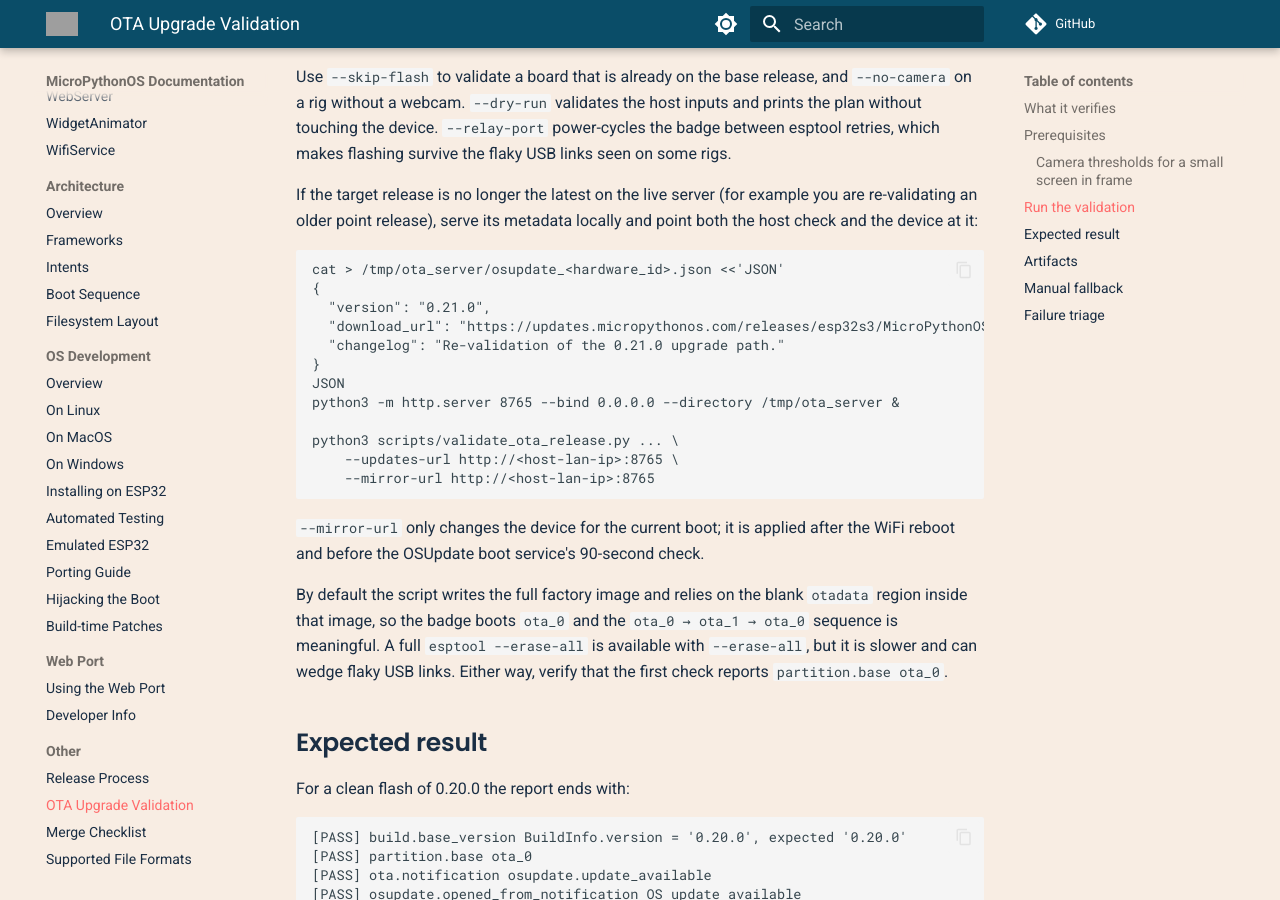
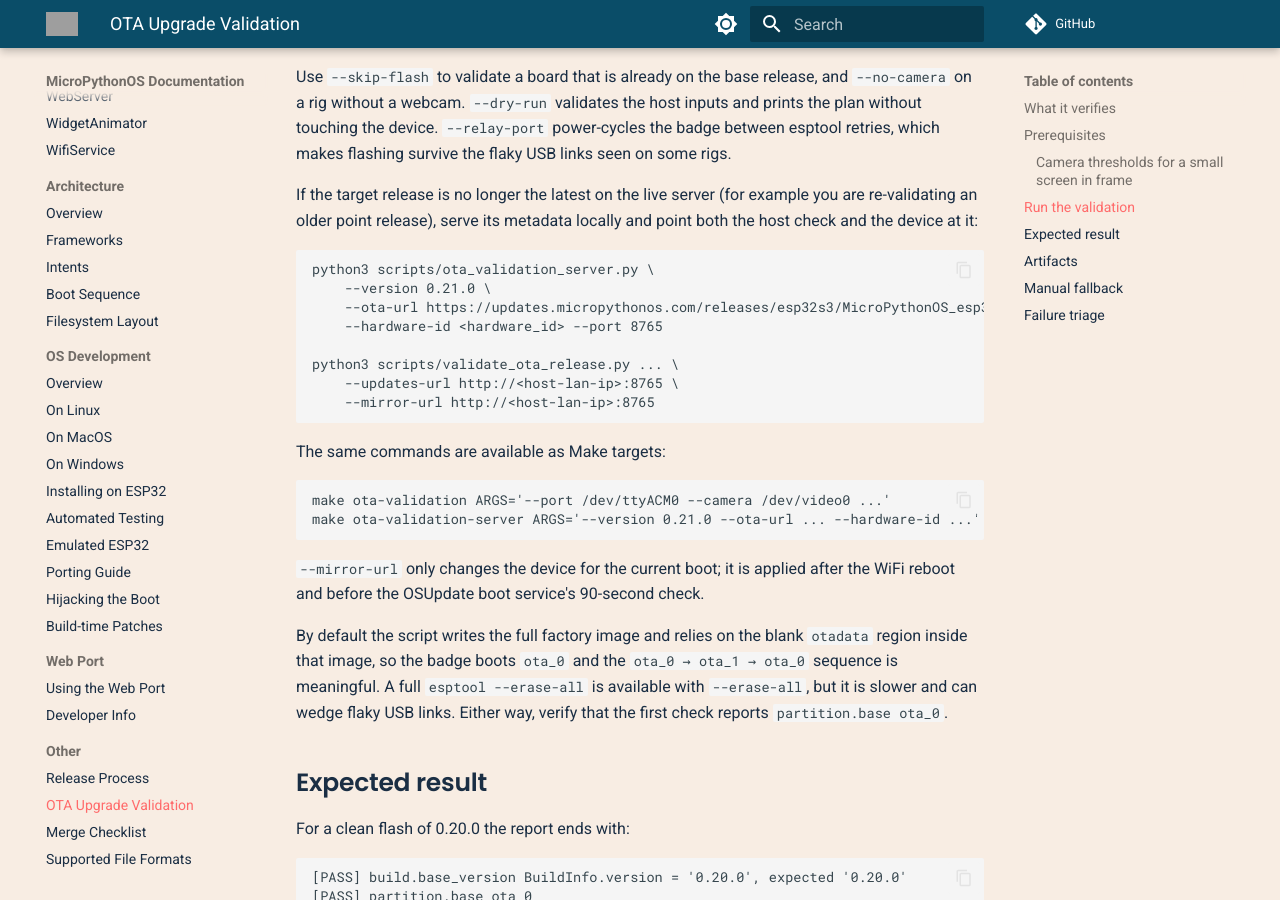
Before and after one commit to MicroPythonOS/docs, an MkDocs documentation site: the page built from docs/other/ota-release-validation.md, in a window 1280 px wide and 900 px high, scrolled down 2507 px. Built offline with MkDocs 1.6.1 and Material for MkDocs 9.7.7, drawn with Linux system fonts in a browser that asks for light colours; comment, search, counter and statistics services are not loaded; grey boxes are pictures that could not be loaded.

Commit message:
ota validation: document helper server and make targets

````diff
--- a/docs/other/ota-release-validation.md
+++ b/docs/other/ota-release-validation.md
@@ -123,18 +123,21 @@ you are re-validating an older point release), serve its metadata locally and
 point both the host check and the device at it:
 
 ```bash
-cat > /tmp/ota_server/osupdate_<hardware_id>.json <<'JSON'
-{
-  "version": "0.21.0",
-  "download_url": "https://updates.micropythonos.com/releases/esp32s3/MicroPythonOS_esp32s3_0.21.0.ota",
-  "changelog": "Re-validation of the 0.21.0 upgrade path."
-}
-JSON
-python3 -m http.server 8765 --bind 0.0.0.0 --directory /tmp/ota_server &
+python3 scripts/ota_validation_server.py \
+    --version 0.21.0 \
+    --ota-url https://updates.micropythonos.com/releases/esp32s3/MicroPythonOS_esp32s3_0.21.0.ota \
+    --hardware-id <hardware_id> --port 8765
 
 python3 scripts/validate_ota_release.py ... \
     --updates-url http://<host-lan-ip>:8765 \
     --mirror-url http://<host-lan-ip>:8765
+```
+
+The same commands are available as Make targets:
+
+```bash
+make ota-validation ARGS='--port /dev/ttyACM0 --camera /dev/video0 ...'
+make ota-validation-server ARGS='--version 0.21.0 --ota-url ... --hardware-id ...'
 ```
 
 `--mirror-url` only changes the device for the current boot; it is applied after
````
